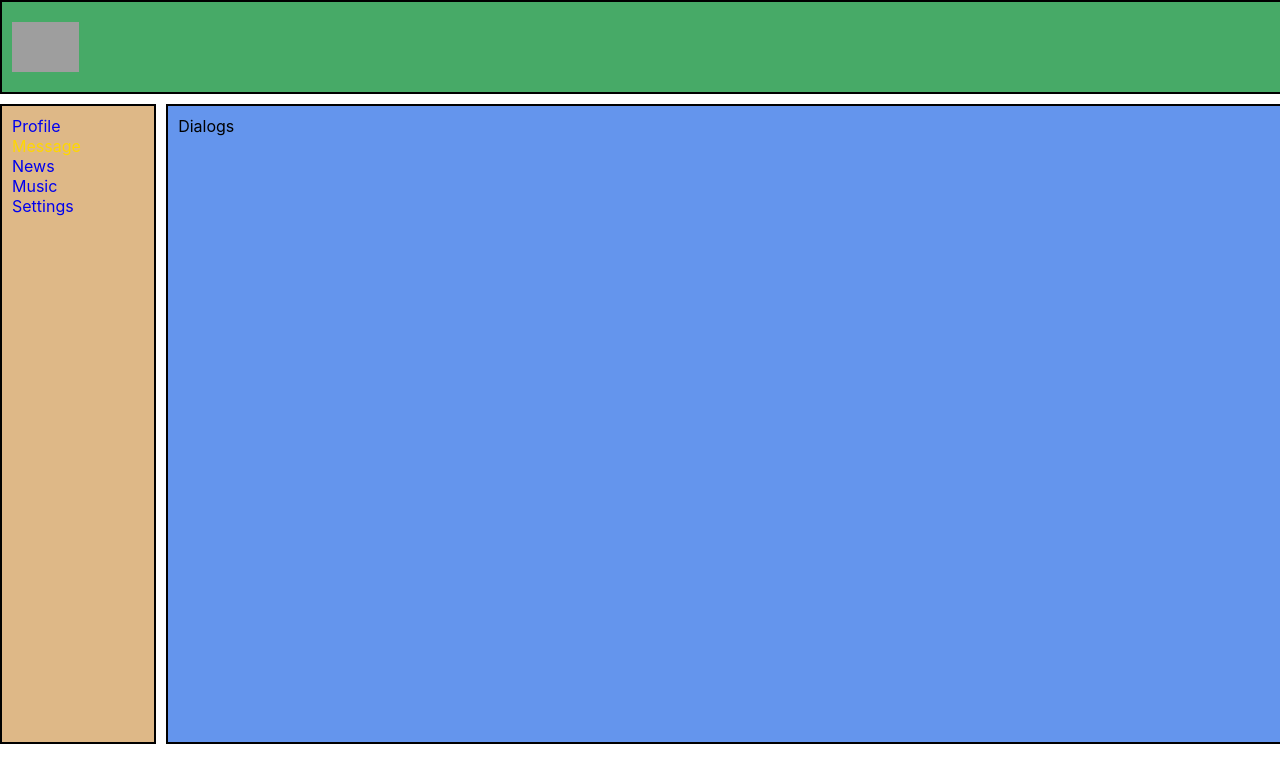
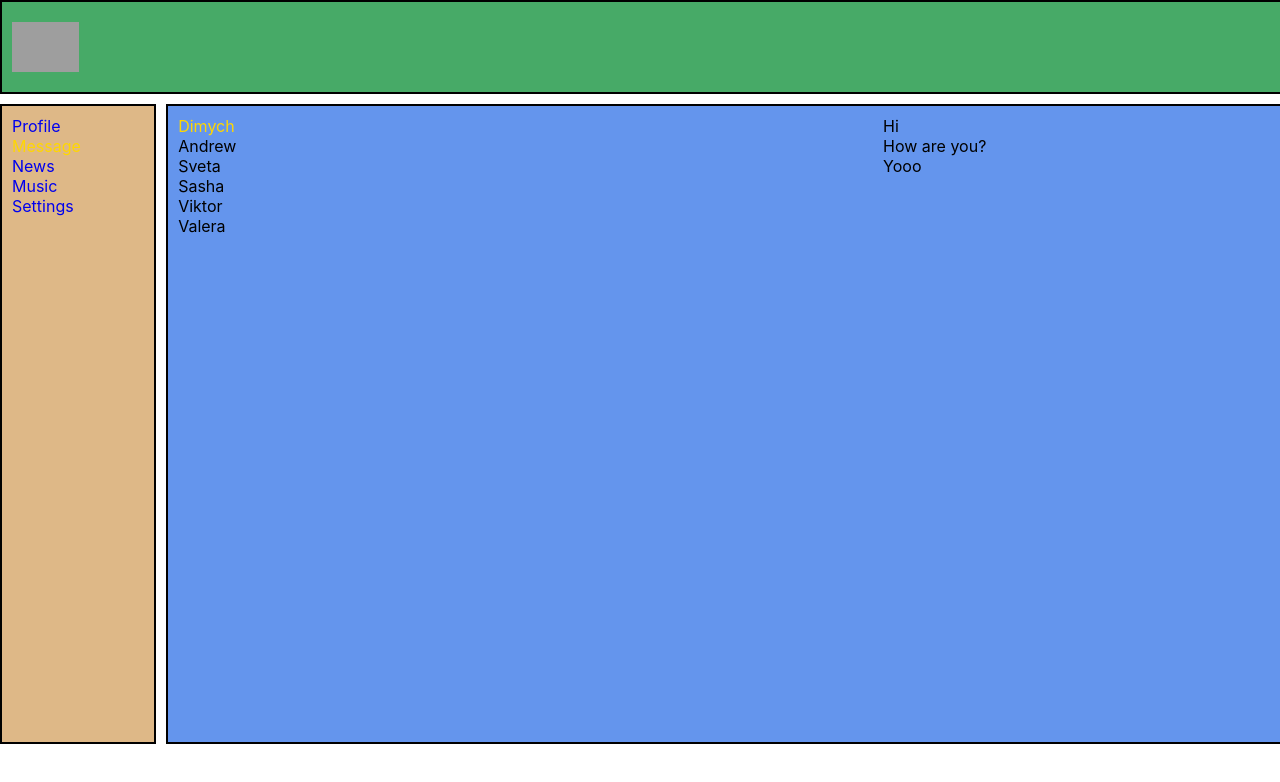
Before and after one commit to Maystrenko-Alex/social-network, a React (Create React App) app: page /dialogs in a window 1280 px wide. Shown: the top 782 px of the page. Built offline with nearby package versions, Linux system fonts and the light colour scheme; grey boxes are pictures that could not be loaded.

Commit message:
less21 - layout Dialogs

```diff
--- a/src/components/Dialogs/Dialogs.module.css
+++ b/src/components/Dialogs/Dialogs.module.css
@@ -0,0 +1,20 @@
+.dialogs {
+  display: flex;
+  height: 100%;
+}
+
+.dialogsItems {
+  width: 50%;
+}
+
+.dialogsItems .active {
+  color: gold;
+}
+
+.messages {
+  width: 50%;
+}
+
+/* .dialog {
+
+} */
--- a/src/components/Dialogs/Dialogs.tsx
+++ b/src/components/Dialogs/Dialogs.tsx
@@ -3,8 +3,32 @@ import s from './Dialogs.module.css';
 
 export const Dialogs = () => {
   return (
-    <div>
-      Dialogs
+    <div className={s.dialogs}>
+      <div className={s.dialogsItems}>
+        <div className={s.dialog + ' ' + s.active}>
+          Dimych
+        </div>
+        <div className={ s.dialog}>
+          Andrew
+        </div>
+        <div className={s.dialog}>
+          Sveta
+        </div>
+        <div className={s.dialog}>
+          Sasha
+        </div>
+        <div className={s.dialog}>
+          Viktor
+        </div>
+        <div className={s.dialog}>
+          Valera
+        </div>
+      </div>
+      <div className={s.messages}>
+        <div className={s.dialog}>Hi</div>
+        <div className={s.dialog}>How are you?</div>
+        <div className={s.dialog}>Yooo</div>
+      </div>
     </div>
   );
 };
```
